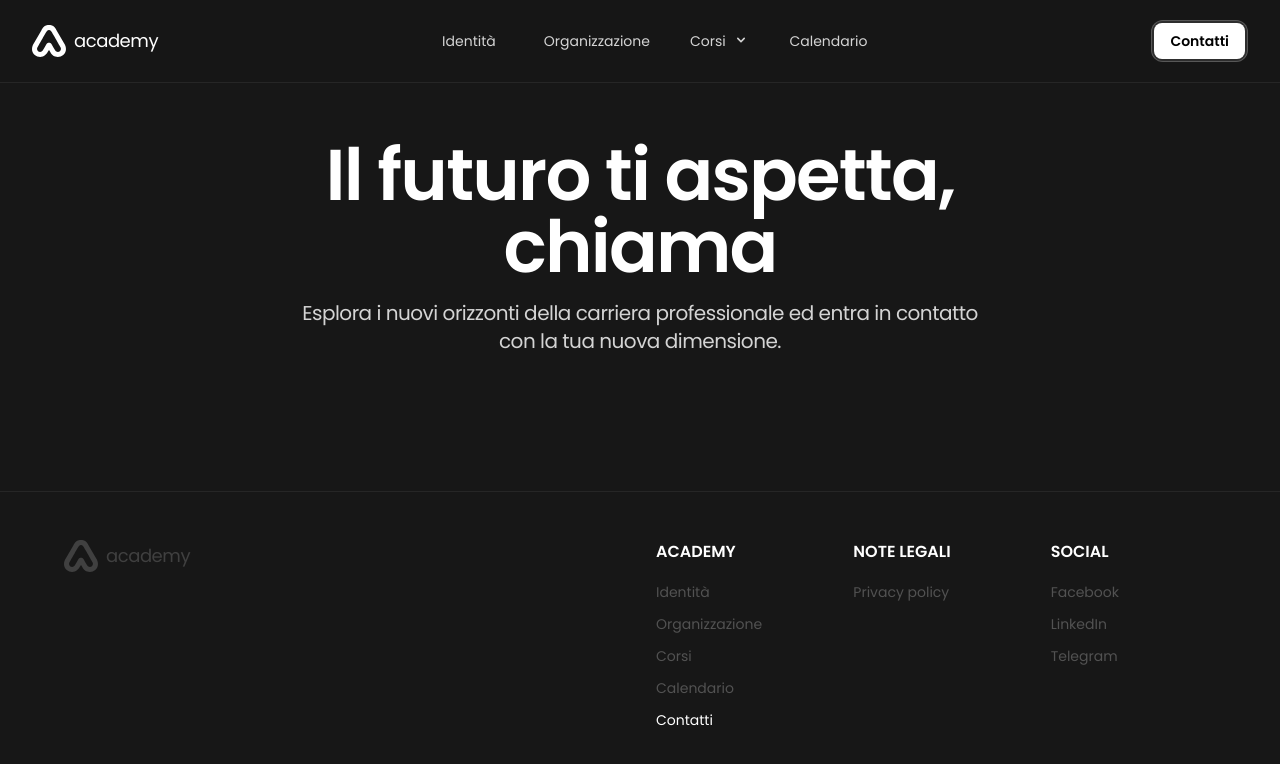
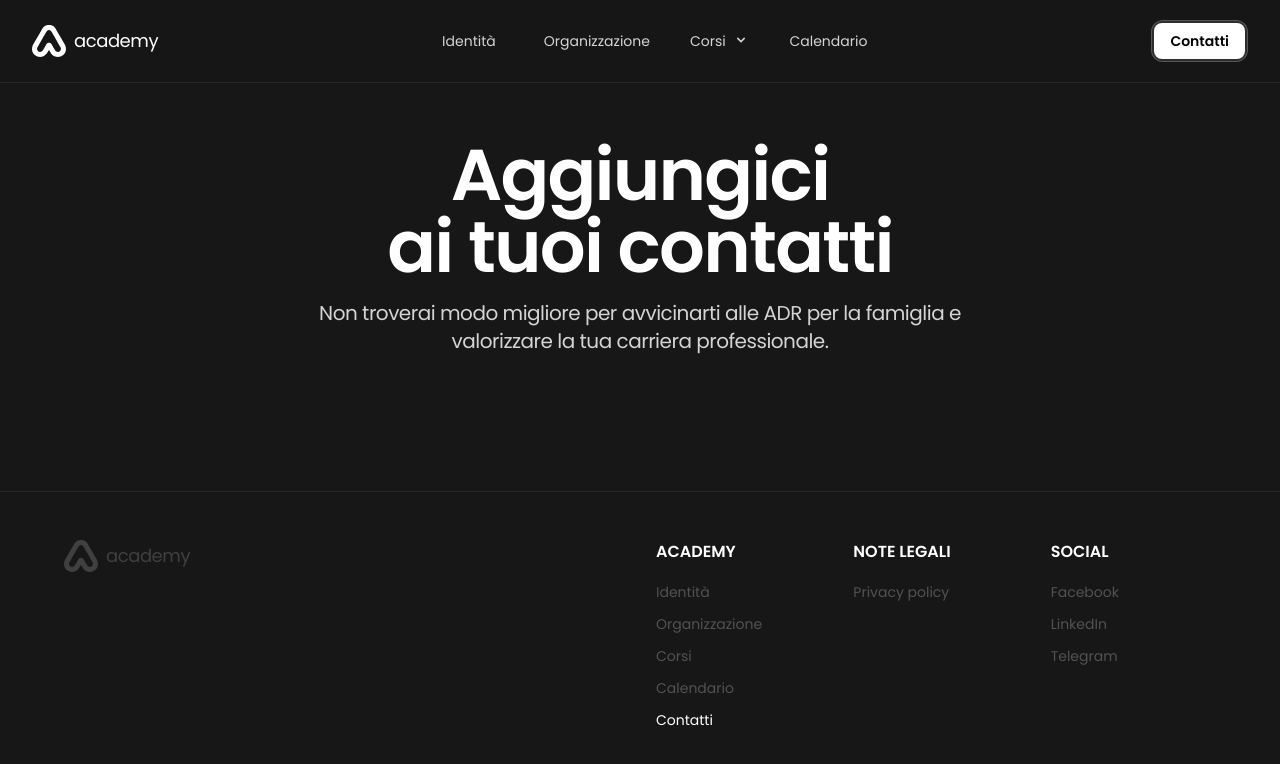
Before and after one commit to plasm/academy, a Nuxt app: page /contatti in a window 1280 px wide. Shown: the top 764 px of the page. Built offline with nearby package versions, Linux system fonts and the light colour scheme.

Commit message:
feat: pages

```diff
--- a/pages/contatti.vue
+++ b/pages/contatti.vue
@@ -1,9 +1,9 @@
 <template>
   <div data-name="page-contatti" class="mx-auto px-4 sm:px-6 md:px-8 2xl:max-w-7xl">
-    <ac-heading description="Esplora i nuovi orizzonti della carriera professionale ed entra in contatto con la tua nuova dimensione.">
+    <ac-heading description="Non troverai modo migliore per avvicinarti alle ADR per la famiglia e valorizzare la tua carriera professionale.">
       <template #title>
         <div class="leading-none ">
-          Il futuro ti aspetta,<br> chiama
+          Aggiungici<br> ai tuoi contatti
         </div>
       </template>
     </ac-heading>
```
